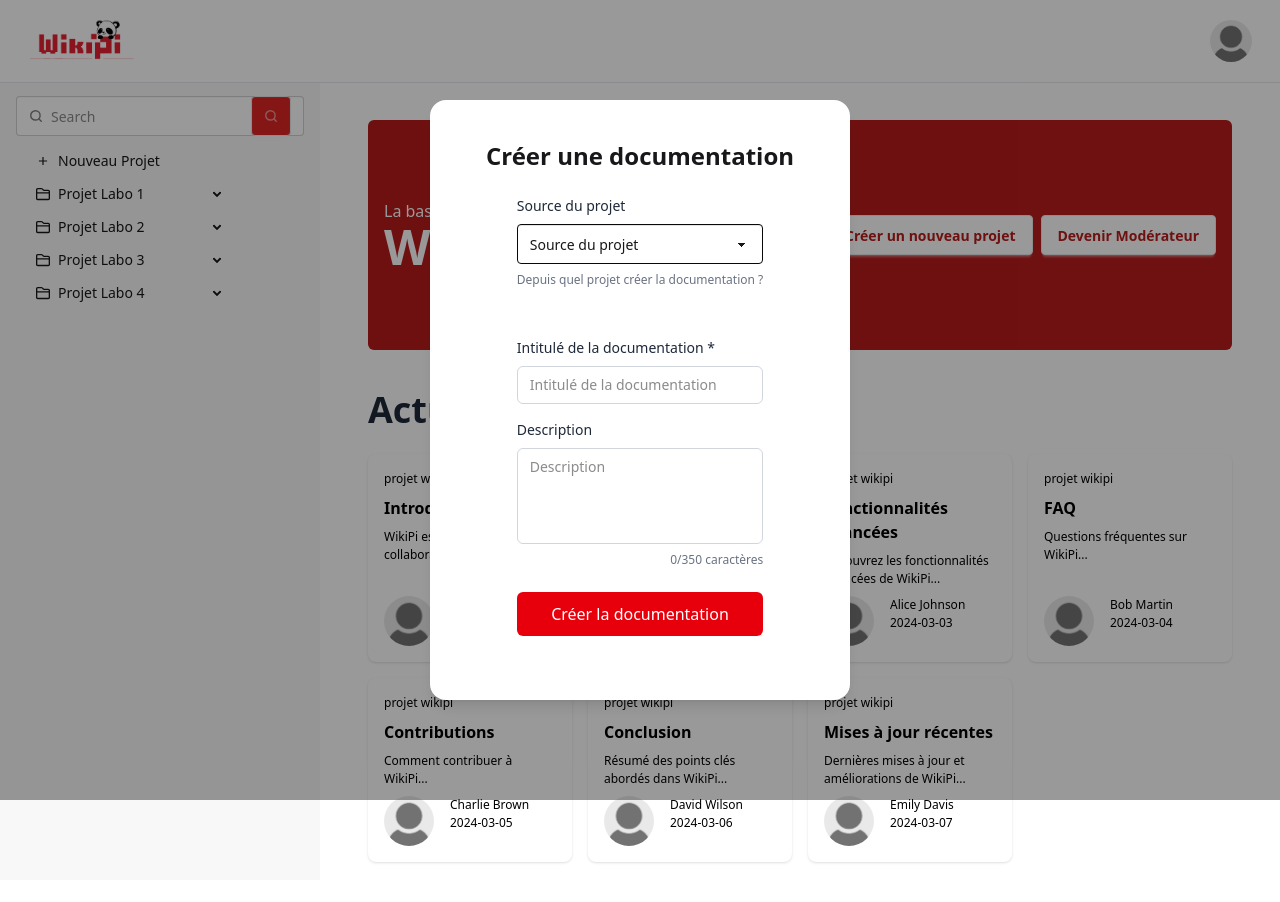
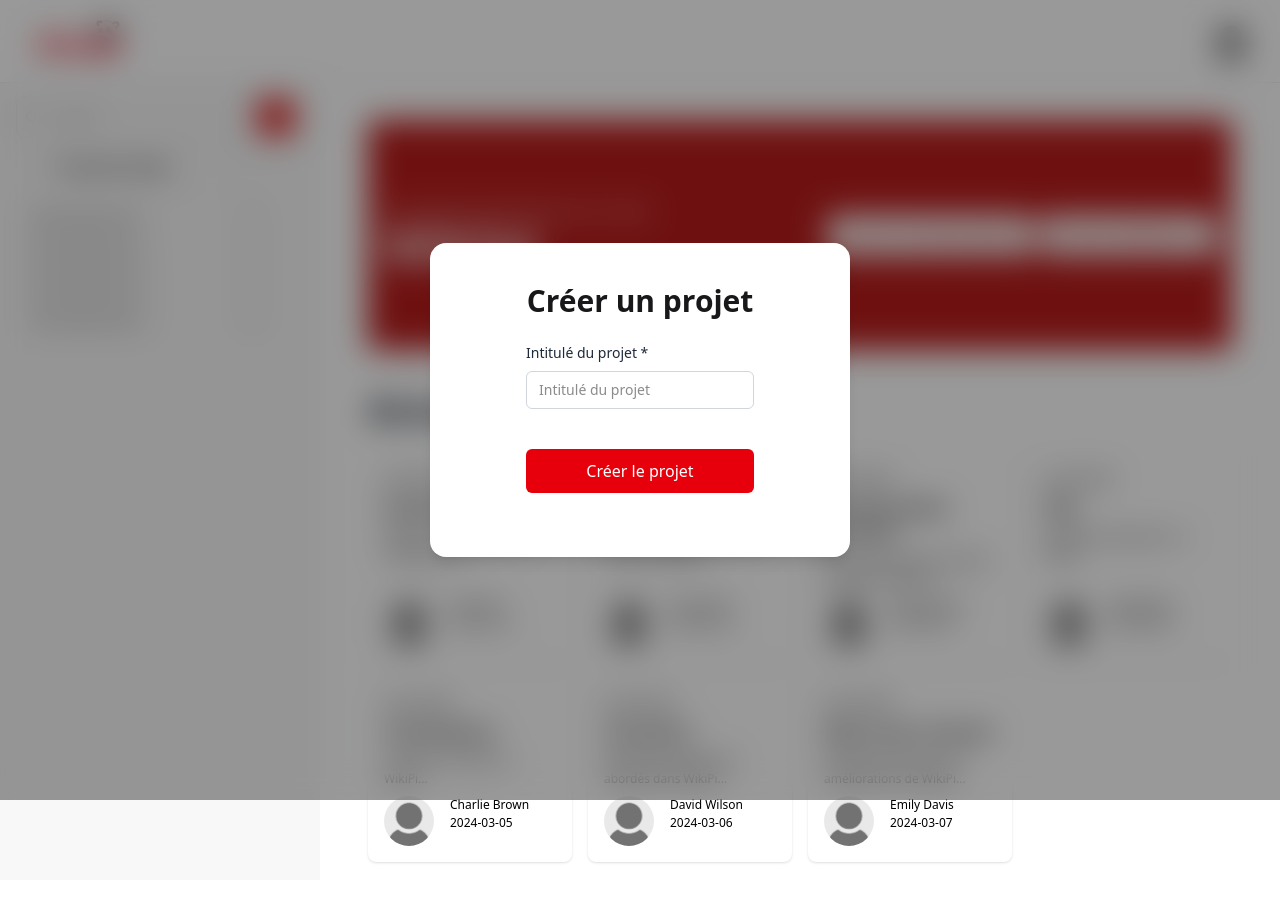
Before and after one commit to LiamOgu/wikipi, a React (Vite) app: page / in a window 1280 px wide. Both pictures are taken after a click on the label "Créer un nouveau projet". Built offline with nearby package versions, Linux system fonts and the light colour scheme.

Commit message:
Add project creation modal and update UI triggers

```diff
--- a/src/components/DocumentCreation.jsx
+++ b/src/components/DocumentCreation.jsx
@@ -5,7 +5,7 @@ const DocumentCreation = () => {
   return (
     <div>
       <input type="checkbox" id="doc-modal" className="modal-toggle" />
-      <div className="modal" role="dialog">
+      <div className="modal backdrop-blur-lg transition-all duration-100 ease-in-out" role="dialog">
         <div className="modal-box flex flex-col justify-center items-center bg-white rounded-2xl shadow-lg p-10 w-[420px]">
           <h2 className="text-2xl font-bold text-center mb-6">
             Créer une documentation
--- a/src/components/MainWelcomeCard.jsx
+++ b/src/components/MainWelcomeCard.jsx
@@ -8,7 +8,7 @@ const MainWelcomeCard = () => {
                         <h1 className="text-5xl font-bold text-white">WikIpi</h1>
                     </div>
                     <div className="flex md:flex-row flex-col gap-2">
-                        <label htmlFor="doc-modal" className="btn bg-white text-red-secondary hover:bg-black hover:text-white">
+                        <label htmlFor="projet-modal" className="btn bg-white text-red-secondary hover:bg-black hover:text-white">
                             Créer un nouveau projet
                         </label>
                         <button className="btn bg-white text-red-secondary hover:bg-black hover:text-white">Devenir Modérateur</button>
--- /dev/null
+++ b/src/components/ProjetCreation.jsx
@@ -0,0 +1,37 @@
+import React, { useState } from "react";
+
+const ProjetCreation = () => {
+  const [description, setDescription] = useState("");
+  return (
+    <div>
+      <input type="checkbox" id="projet-modal" className="modal-toggle" />
+      <div className="modal backdrop-blur-lg transition-all duration-100 ease-in-out" role="dialog">
+        <div className="modal-box flex flex-col justify-center items-center bg-white rounded-2xl shadow-lg p-10 w-[420px]">
+          <h2 className="text-3xl font-bold text-center mb-6">
+            Créer un projet
+          </h2>
+          <form method="" className="flex flex-col gap-8">
+            <div className="flex flex-col gap-2">
+              <label className="text-sm font-medium text-gray-800">
+                Intitulé du projet *
+              </label>
+              <input
+                type="text"
+                required
+                placeholder="Intitulé du projet"
+                className="border border-gray-300 rounded-md px-3 py-2 text-sm"
+              />
+            </div>
+            <button type="submit" className="bg-red-600 hover:bg-red-700 text-white font-medium py-2.5 rounded-md mt-2 transition-colors">
+              Créer le projet
+            </button>
+          </form>
+          <label className="modal-backdrop" htmlFor="projet-modal">Close</label>
+        </div>
+        <label className="modal-backdrop" htmlFor="projet-modal">Close</label>
+      </div>
+    </div >
+  );
+};
+
+export default ProjetCreation;
--- a/src/components/Sidebar.jsx
+++ b/src/components/Sidebar.jsx
@@ -17,18 +17,19 @@ const Sidebar = ({ children }) => {
             aria-label="close sidebar"
             className="drawer-overlay"
           ></label>
-          <ul className="menu bg-base-200 text-base-content min-h-full w-80 p-4">
-            <label className="input flex">
-              {/*logo loupe search gauche*/}
-              <Loupe strokeColor="black" />
-              <input className="" type="search" required placeholder="Search" />
-              <button className="btn btn-square join-item bg-red-primary hover:bg-red-secondary ">
+          <ul className="menu bg-base-200 min-h-full w-80 p-4">
+            <label className="flex justify-between w-9/10 rounded-box border border-gray-300">
+              <div className="flex items-center gap-2 mx-2">
+                <Loupe strokeColor="black" />
+              </div>
+              <input className="appearance-none pl-2" type="" required placeholder="Search" />
+              <button className="btn btn-square join-item bg-red-primary hover:bg-red-secondary rounded-e-box">
                 <Loupe strokeColor="white" />
               </button>
             </label>
-            <ul className="menu bg-base-200 rounded-box w-56">
+            <ul className="menu bg-base-200 rounded-box w-9/10">
               <li>
-                <label htmlFor="doc-modal" className="">
+                <label htmlFor="projet-modal" className="btn flex justify-start w-full mb-4">
                   <MdAdd /> Nouveau Projet
                 </label>
               </li>
@@ -39,9 +40,9 @@ const Sidebar = ({ children }) => {
                   </summary>
                   <ul>
                     <li>
-                      <a>
+                      <label htmlFor="doc-modal" className="btn">
                         <MdAdd /> Nouvelle Documentation
-                      </a>
+                      </label>
                     </li>
                     <li>
                       <a>Documentation</a>
@@ -60,9 +61,9 @@ const Sidebar = ({ children }) => {
                   </summary>
                   <ul>
                     <li>
-                      <a>
+                      <label htmlFor="doc-modal" className="btn">
                         <MdAdd /> Nouvelle Documentation
-                      </a>
+                      </label>
                     </li>
                     <li>
                       <a>Documentation</a>
@@ -81,9 +82,9 @@ const Sidebar = ({ children }) => {
                   </summary>
                   <ul>
                     <li>
-                      <a>
+                      <label htmlFor="doc-modal" className="btn">
                         <MdAdd /> Nouvelle Documentation
-                      </a>
+                      </label>
                     </li>
                     <li>
                       <a>Documentation</a>
@@ -102,9 +103,9 @@ const Sidebar = ({ children }) => {
                   </summary>
                   <ul>
                     <li>
-                      <a>
+                      <label htmlFor="doc-modal" className="btn">
                         <MdAdd /> Nouvelle Documentation
-                      </a>
+                      </label>
                     </li>
                     <li>
                       <a>Documentation</a>
--- a/src/routes/Home.jsx
+++ b/src/routes/Home.jsx
@@ -3,6 +3,7 @@ import Sidebar from "../components/Sidebar"
 import MainWelcomeCard from "../components/MainWelcomeCard"
 import ActualitySection from "../components/ActualitySection"
 import DocumentCreation from "../components/DocumentCreation"
+import ProjetCreation from "../components/ProjetCreation"
 
 const Home = () => {
   return (
@@ -14,6 +15,7 @@ const Home = () => {
         <MainWelcomeCard />
         <ActualitySection />
         <DocumentCreation />
+        <ProjetCreation />
       </main>
     </Sidebar >
   )
```
Also changed, not shown: src/components/Loupe.jsx (indentation only).
